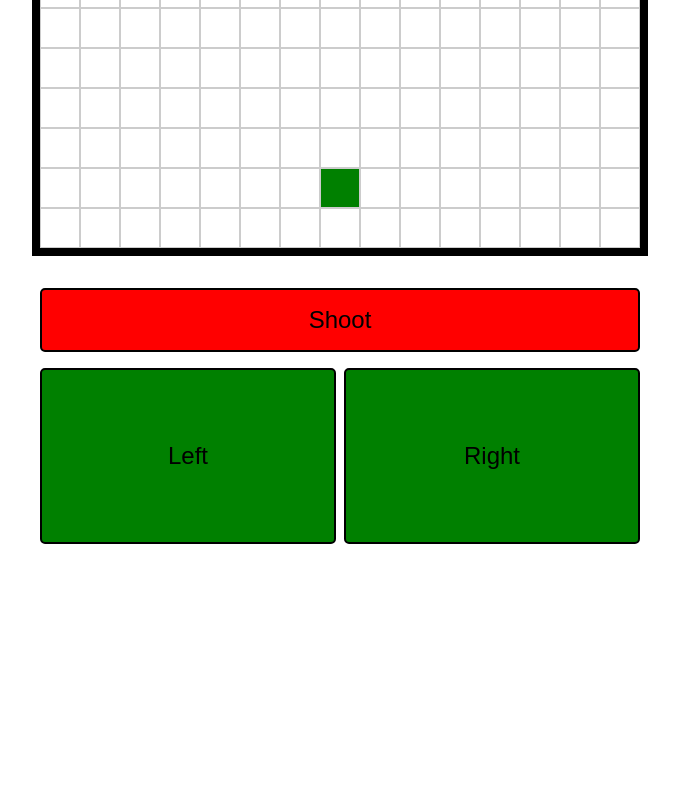
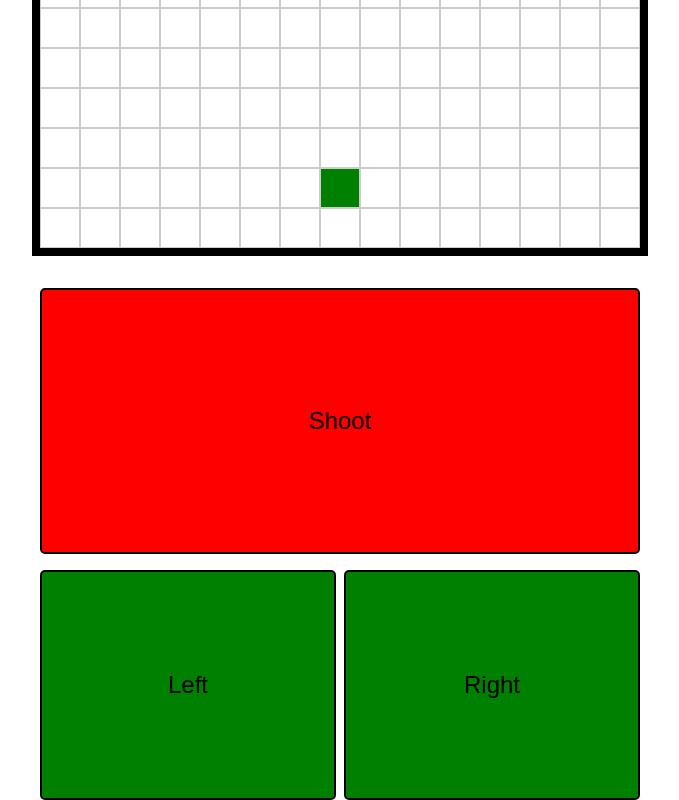
Before and after one commit to LewisHendy2605/SpaceInvaders-JS, a plain HTML site: page index.html in a window 1280 px wide. Shown: the part 472-1272 px from the top of the page, without its empty margins (300-979 px from the left). Before the commit the page ends 1016 px from the top, so only its background shows below. Drawn offline with Linux system fonts and the light colour scheme.

Commit message:
made buttons bigger

```diff
--- a/style.css
+++ b/style.css
@@ -67,7 +67,7 @@ body {
 .controls {
   width: 80vw;
   max-width: 600px;
-  height: 20vw;
+  height: 40vw;
   max-height: 600px;
   display: flex;
   flex-direction: column;
@@ -80,6 +80,7 @@ body {
   padding: var(--button-padding);
   font-size: var(--button-font-size);
   touch-action: manipulation; /* Prevents double-tap to zoom */
+  flex: 1;
 }
 #shootBtn {
   background-color: red;
@@ -91,9 +92,9 @@ body {
   display: flex;
   flex-direction: row;
   gap: 0.5rem;
+  flex: 1;
 }
 .move-controls button {
-  flex: 1;
   background-color: green;
   touch-action: manipulation; /* Prevents double-tap to zoom */
 }
```
